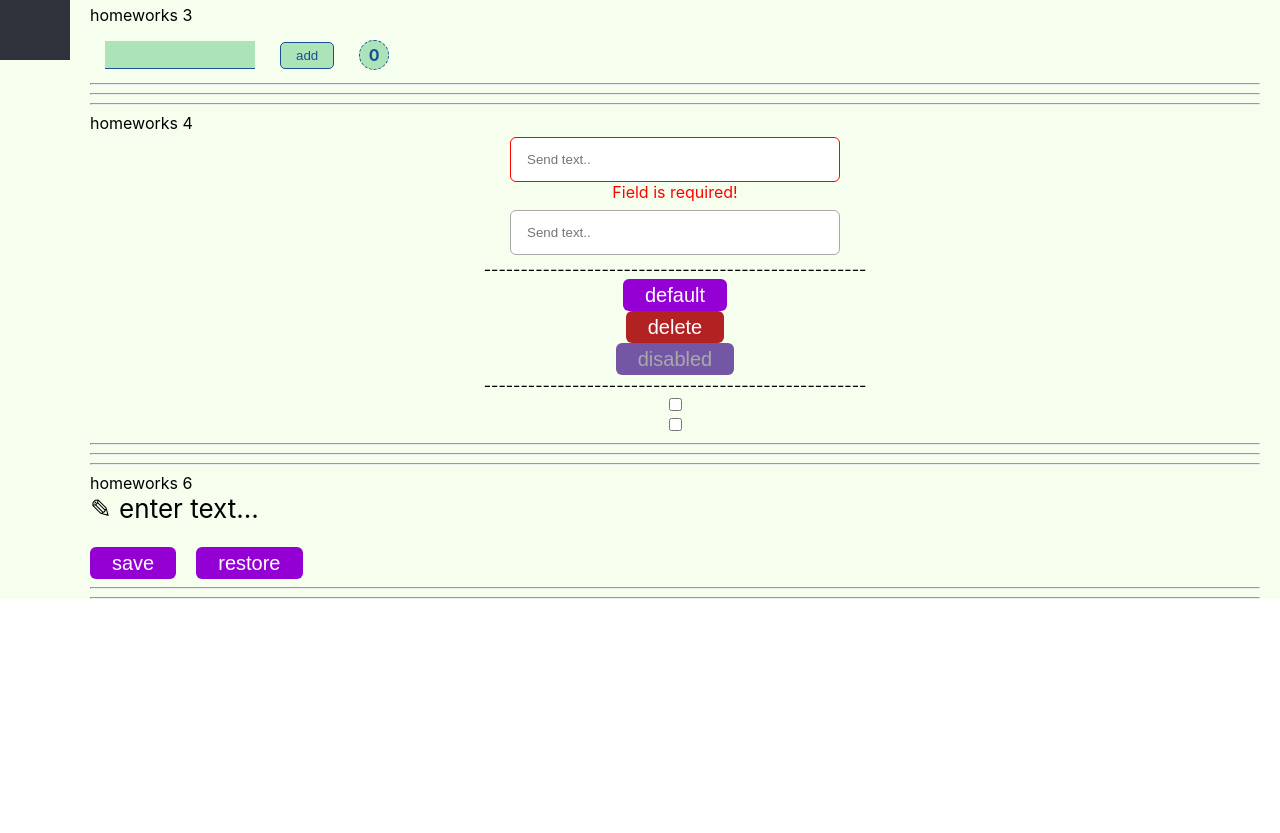
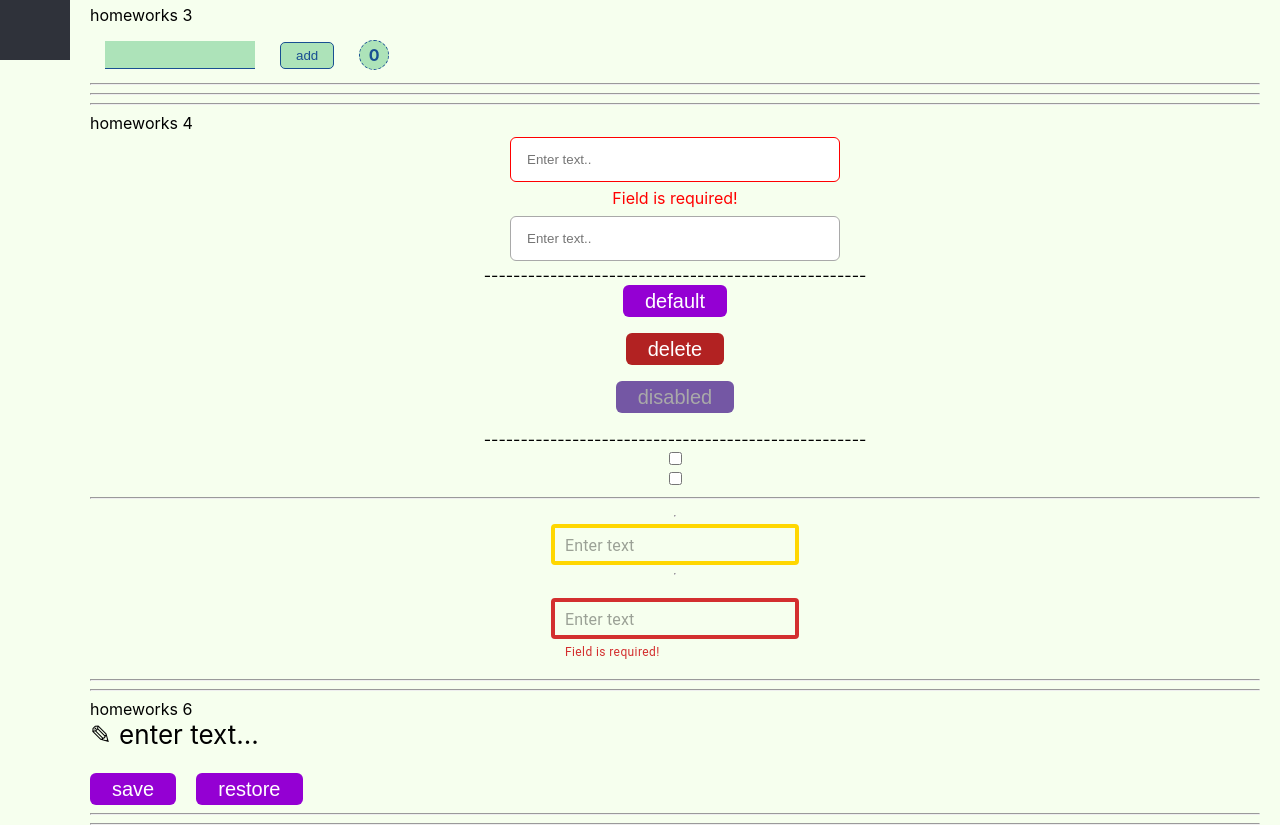
Before and after one commit to zhekaasd/hwi, a React (Create React App) app: page /#/pre-junior in a window 1280 px wide. Shown: the part 840-1673 px from the top of the page. Before the commit the page ends 1447 px from the top, so only its background shows below. Built offline with nearby package versions, Linux system fonts and the light colour scheme.

Commit message:
refactoring №1

```diff
--- a/src/p2-homeworks/h2/HW2.tsx
+++ b/src/p2-homeworks/h2/HW2.tsx
@@ -14,8 +14,9 @@ export type FilterType = 'all' | AffairPriorityType
 // constants
 const defaultAffairs: Array<AffairType> = [ // need to fix any
     {_id: 1, name: 'React' , priority: 'high'},
-    {_id: 7, name: 'React Lorem ipsum dolor sit amet, consectetur adipisicing elit. Ad amet' +
-            ' aspernatur at cumque dolores ducimus error et iure iusto laboriosam laudantium, minima nisi nostrum placeat recusandae, rerum saepe sed voluptas.' , priority: 'high'},
+    {_id: 7, name: 'React Lorem ipsum dolor sit amet, consectetur adipisicing elit. ' +
+            'Ad amet aspernatur at cumque dolores ducimus error et iure iusto laboriosam laudantium, minima ' +
+            'nisi nostrum placeat recusandae, rerum saepe sed voluptas.' , priority: 'high'},
     {_id: 2, name: 'anime', priority: 'low'},
     {_id: 3, name: 'games', priority: 'low'},
     {_id: 4, name: 'work', priority: 'high'},
--- a/src/p2-homeworks/h4/HW4.module.css
+++ b/src/p2-homeworks/h4/HW4.module.css
@@ -3,7 +3,7 @@
 }
 
 .blue:focus {
-    border: 1px solid hotpink;
+    border: 2px solid hotpink;
 }
 
 .column {
@@ -12,6 +12,19 @@
     align-items: center;
 }
 
+.column button {
+    margin-bottom: 1rem;
+}
+
+.column2 {
+    display: flex;
+    flex-direction: column;
+    align-items: center;
+}
+
+.column2 input {
+}
+
 .testSpanError {
     /*color: blue;*/
     background-color: yellow;
--- a/src/p2-homeworks/h4/HW4.tsx
+++ b/src/p2-homeworks/h4/HW4.tsx
@@ -3,6 +3,7 @@ import SuperInputText from './common/c1-SuperInputText/SuperInputText'
 import s from './HW4.module.css'
 import SuperButton from './common/c2-SuperButton/SuperButton'
 import SuperCheckbox from './common/c3-SuperCheckbox/SuperCheckbox'
+import MUISuperInputText from "./common/c1-SuperInputText/MUISuperInputText";
 
 function HW4() {
 
@@ -38,7 +39,7 @@ function HW4() {
                 />
 
                 <SuperInputText
-                     //className={s.blue} // проверьте, рабоет ли смешивание классов
+                     //className={s.blue}  // проверьте, рабоет ли смешивание классов
                 />
 
                 ----------------------------------------------------
@@ -73,9 +74,24 @@ function HW4() {
 
             <hr/>
             {/*для личного творчества, могу проверить*/}
-            {/*<AlternativeSuperInputText/>*/}
-            {/*<AlternativeSuperButton/>*/}
-            {/*<AlternativeSuperCheckbox/>*/}
+                <div className={s.column2}>
+
+
+                    <MUISuperInputText />
+
+
+                    <MUISuperInputText value={text}
+                                       onChangeText={setText}
+                                       onEnter={showAlert}
+                                       error={error}
+                                       margin={'normal'}
+                    />
+
+
+
+                    {/*<AlternativeSuperButton/>*/}
+                    {/*<AlternativeSuperCheckbox/>*/}
+                </div>
             <hr/>
         </div>
     )
--- /dev/null
+++ b/src/p2-homeworks/h4/common/c1-SuperInputText/MUISuperInputText.tsx
@@ -0,0 +1,99 @@
+import React, {ChangeEvent, DetailedHTMLProps, InputHTMLAttributes, KeyboardEvent} from 'react'
+import {TextField} from "@mui/material";
+import {styled} from "@mui/material/styles";
+
+
+// тип пропсов обычного инпута
+type DefaultInputPropsType = DetailedHTMLProps<InputHTMLAttributes<HTMLInputElement>, HTMLInputElement>
+
+// здесь мы говорим что у нашего инпута будут такие же пропсы как у обычного инпута
+// (чтоб не писать value: string, onChange: ...; они уже все описаны в DefaultInputPropsType)
+type MUIInputTextPropsType = Omit<DefaultInputPropsType, 'type'> & { // и + ещё пропсы которых нет в стандартном инпуте
+    onChangeText?: (value: string) => void
+    onEnter?: () => void
+    error?: string
+    spanClassName?: string
+    margin?: 'none' | 'dense' | 'normal' | undefined
+}
+
+
+const NameComponent = styled(TextField)({
+    '& label.Mui-focused': {
+        color: 'green',
+    },
+    '& .MuiInput-underline:after': {
+        borderBottomColor: 'green',
+    },
+    '& .MuiOutlinedInput-root': {
+        '& fieldset': {
+            borderColor: 'gold',
+            borderWidth: '4px'
+        },
+        '&:hover fieldset': {
+            borderColor: 'yellow',
+        },
+        '&.Mui-focused fieldset': {
+            borderColor: 'green',
+        },
+    },
+});
+
+const MUISuperInputText: React.FC<MUIInputTextPropsType> = (
+    {
+        //type, // достаём и игнорируем чтоб нельзя было задать другой тип инпута
+        onChange, onChangeText, onKeyPress, onEnter,
+        error, className, spanClassName,
+        margin,
+
+        ...restProps// все остальные пропсы попадут в объект restProps
+
+    }) => {
+
+
+    const onChangeCallback = (e: ChangeEvent<HTMLInputElement>) => {
+        onChange // если есть пропс onChange
+        && onChange(e) // то передать ему е (поскольку onChange не обязателен)
+
+        onChangeText && onChangeText(e.currentTarget.value)
+    }
+    const onKeyPressCallback = (e: KeyboardEvent<HTMLInputElement>) => {
+        onKeyPress && onKeyPress(e);
+
+        onEnter // если есть пропс onEnter
+        && e.key === 'Enter' // и если нажата кнопка Enter
+        && onEnter() // то вызвать его
+    }
+
+
+    return (
+        <>
+            {/*<TextField*/}
+            {/*    helperText={error}*/}
+            {/*    error={error ? true : false}*/}
+            {/*    onChange={onChangeCallback}*/}
+            {/*    onKeyPress={onKeyPressCallback}*/}
+            {/*    size={'small'}*/}
+            {/*    placeholder={'Enter text'}*/}
+            {/*    value={restProps.value}*/}
+            {/*    margin={margin}*/}
+            {/*/>*/}
+
+            <hr/>
+
+
+            <NameComponent
+                helperText={error}
+                error={error ? true : false}
+                onChange={onChangeCallback}
+                onKeyPress={onKeyPressCallback}
+                size={'small'}
+                placeholder={'Enter text'}
+                value={restProps.value}
+                margin={margin}
+            />
+        </>
+
+)
+}
+
+export default MUISuperInputText
--- a/src/p2-homeworks/h4/common/c1-SuperInputText/SuperInputText.module.css
+++ b/src/p2-homeworks/h4/common/c1-SuperInputText/SuperInputText.module.css
@@ -8,6 +8,7 @@
     outline: none;
     border: 1px solid darkgray;
     border-radius: 6px;
+
 }
 
 .superInput:focus {
@@ -29,4 +30,5 @@
     color: red;
     display: block;
     text-align: center;
+    margin-top: 6px;
 }
--- a/src/p2-homeworks/h4/common/c1-SuperInputText/SuperInputText.tsx
+++ b/src/p2-homeworks/h4/common/c1-SuperInputText/SuperInputText.tsx
@@ -45,12 +45,13 @@ const SuperInputText: React.FC<SuperInputTextPropsType> = (
     return (
         <div className={s.superInputWrapper}>
             <input
+                value={restProps.value}
                 type={'text'}
                 onChange={onChangeCallback}
                 onKeyPress={onKeyPressCallback}
                 className={finalInputClassName}
-                // placeholder={error ? '' : 'Send text..'} //tested
-                placeholder={'Send text..'}
+                // placeholder={error ? '' : 'Enter text..'} //tested
+                placeholder={'Enter text..'}
                 autoFocus={error ? true : false}
 
 
```
Also changed, not shown: src/p2-homeworks/h4/common/c1-SuperInputText/AlternativeSuperInputText.tsx (deleted, +0 -9 lines).
